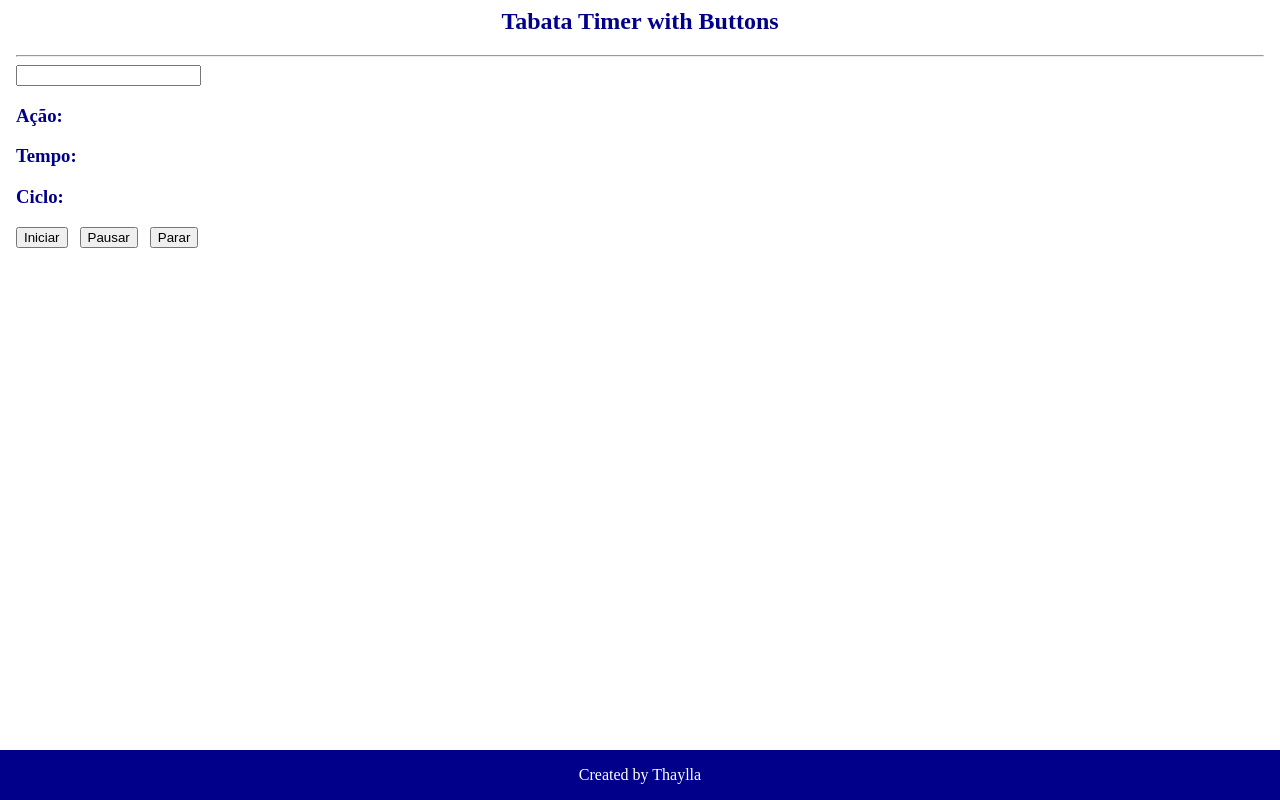
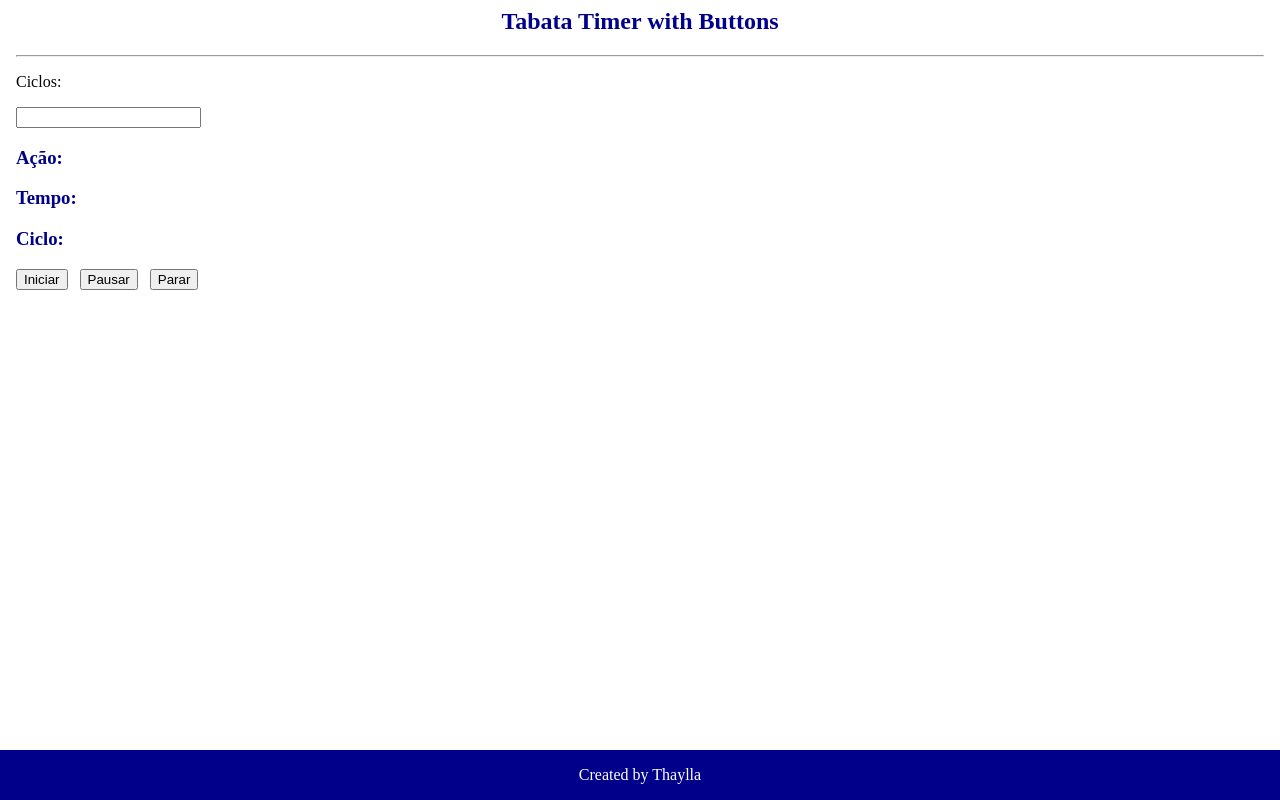
Before and after one commit to thayllaa/TabataTimer_withButtons, an Angular app: page / in a window 1280 px wide. Built offline with nearby package versions, Linux system fonts and the light colour scheme.

Commit message:
1 file modified

```diff
--- a/src/timer/timer.component.html
+++ b/src/timer/timer.component.html
@@ -3,6 +3,7 @@
     <h2> Tabata Timer with Buttons </h2>
     <hr />
     <div>
+      <p> Ciclos: </p>
       <input type="number" />
       <h3>Ação:</h3>
       <div id="acao"></div>
```
